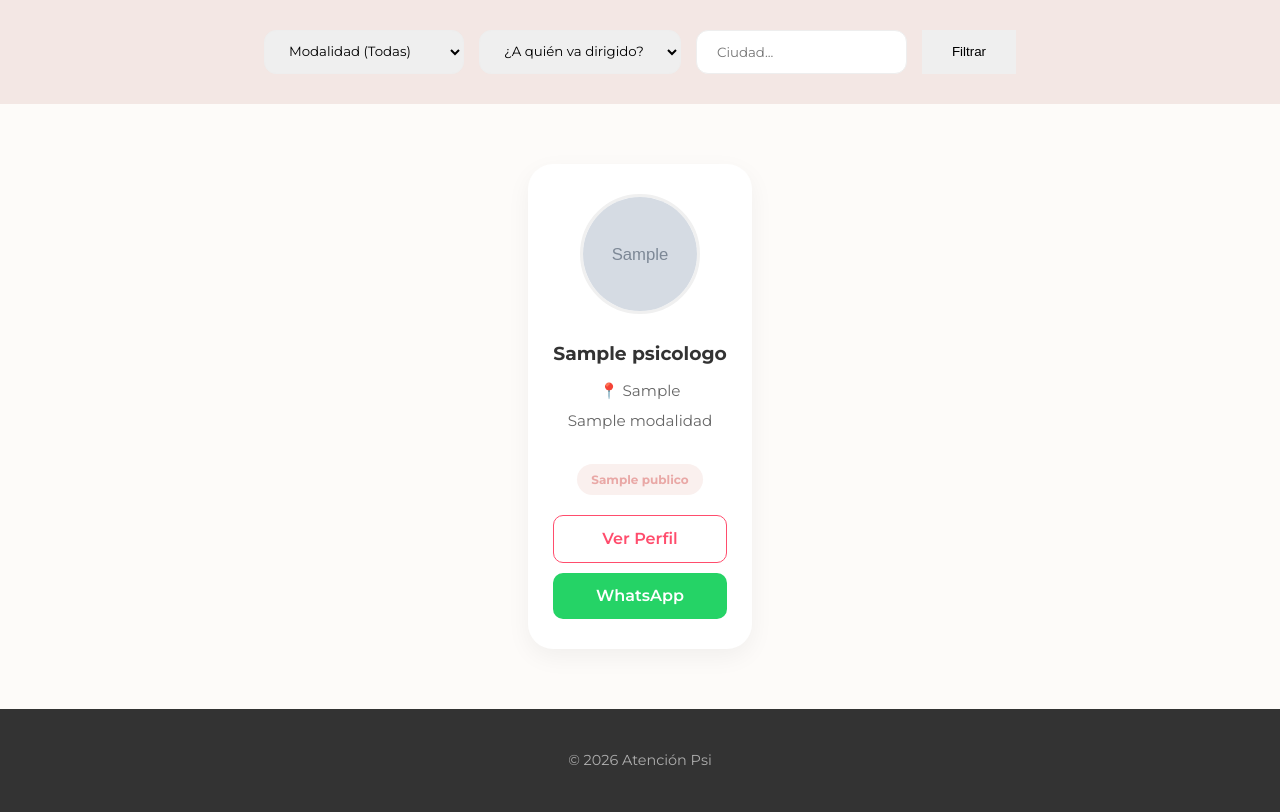
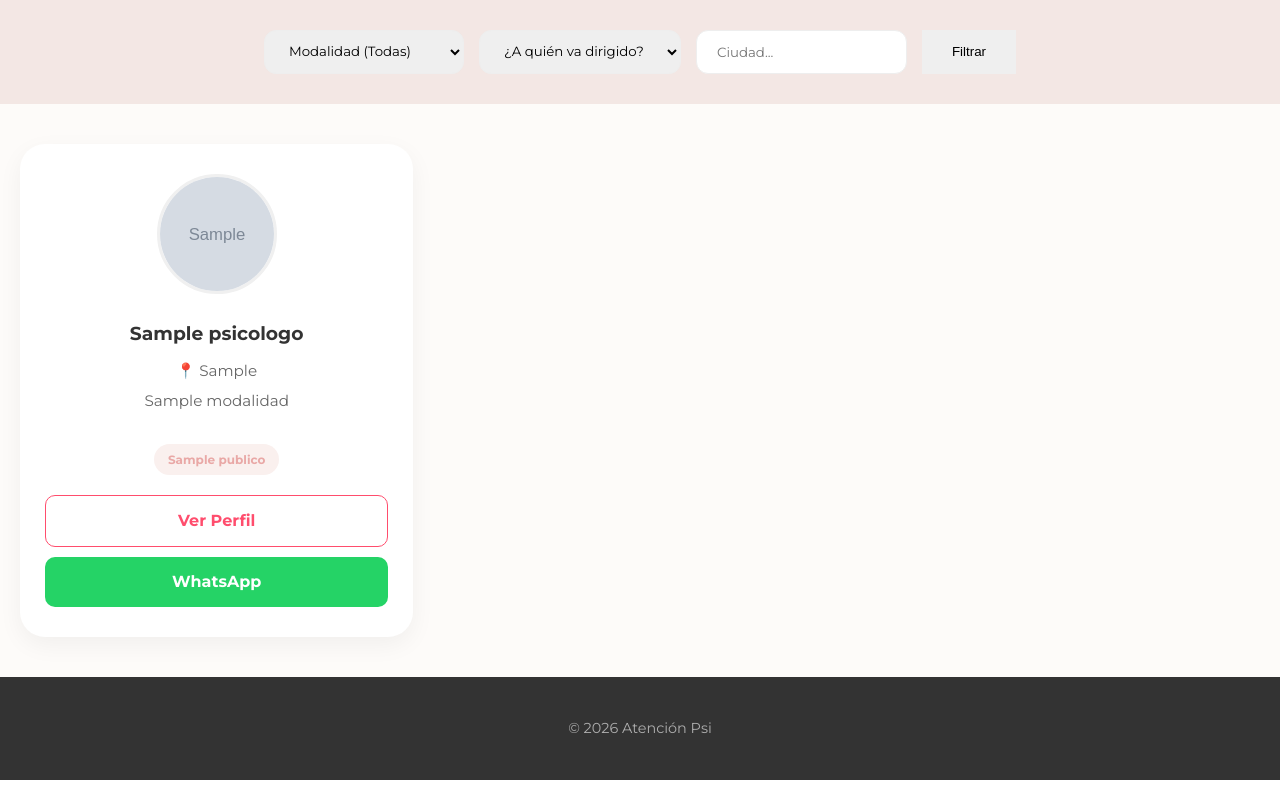
Before and after one commit to LeandroFrattini/Atencionpsi-web, a Django app: page /buscador/ in a window 1280 px wide. Shown: the part 78-890 px from the top of the page. After the commit the page ends 858 px from the top, so only its background shows below. Run offline with Django 5.2, Linux system fonts and the light colour scheme; tables that the repository leaves empty hold one stand-in row (values such as "Sample post"); grey boxes marked "Sample" are stand-in pictures.

Commit message:
cambios en css y stt

```diff
--- a/static/style.css
+++ b/static/style.css
@@ -174,24 +174,22 @@ nav {
 }
 
 .results-container {
-    display: flex;
-    flex-wrap: wrap;
-    gap: 25px;
-    justify-content: center; /* Centra las tarjetas si hay pocas */
-    padding: 40px 20px;
-    max-width: 1200px;
-    margin: 0 auto;
+    display: grid;
+    /* Subimos de 300px a 350px para que sean más anchas */
+    grid-template-columns: repeat(auto-fill, minmax(350px, 1fr));
+    gap: 30px; /* Un poco más de aire entre tarjetas */
+    padding: 20px;
+    align-items: stretch;
 }
 
 .card {
+    background: #fff;
+    border-radius: 20px;
+    padding: 25px; /* Más espacio interno */
+    box-shadow: 0 10px 30px rgba(0,0,0,0.08);
     display: flex;
     flex-direction: column;
-    height: 100%; /* Ocupa todo el alto disponible en la fila */
-    background: #fff;
-    border-radius: 15px;
-    padding: 20px;
-    box-shadow: 0 4px 15px rgba(0,0,0,0.05);
-    transition: transform 0.2s;
+    height: 100%; /* Obliga a todas a ser igual de altas que la más larga */
 }
 
 .card:hover {
@@ -206,9 +204,10 @@ nav {
 
 /* Espaciado interno de la info */
 .card-info {
-    flex-grow: 1; /* ¡ESTO ES LO MÁS IMPORTANTE! Empuja los botones hacia abajo */
+    flex-grow: 1; /* Esto estira la info y empuja los botones al fondo */
     display: flex;
     flex-direction: column;
+    align-items: center;
     text-align: center;
 }
 
@@ -238,18 +237,20 @@ nav {
 
 /* Botones siempre alineados abajo */
 .card-buttons {
-    margin-top: 15px;
+    margin-top: 20px;
     display: flex;
-    gap: 10px;
+    flex-direction: column; /* Botones uno arriba del otro como en tu imagen */
+    gap: 12px;
+    width: 100%;
 }
 
 .btn-view, .btn-ws {
+    width: 100%;
+    padding: 12px;
+    border-radius: 10px;
+    text-align: center;
+    font-weight: bold;
     text-decoration: none;
-    text-align: center;
-    padding: 10px;
-    border-radius: 10px;
-    font-weight: 600;
-    transition: 0.3s;
 }
 
 .btn-view {
```
Also changed, not shown: atencionpsi/settings.py (+5 -11 lines).
